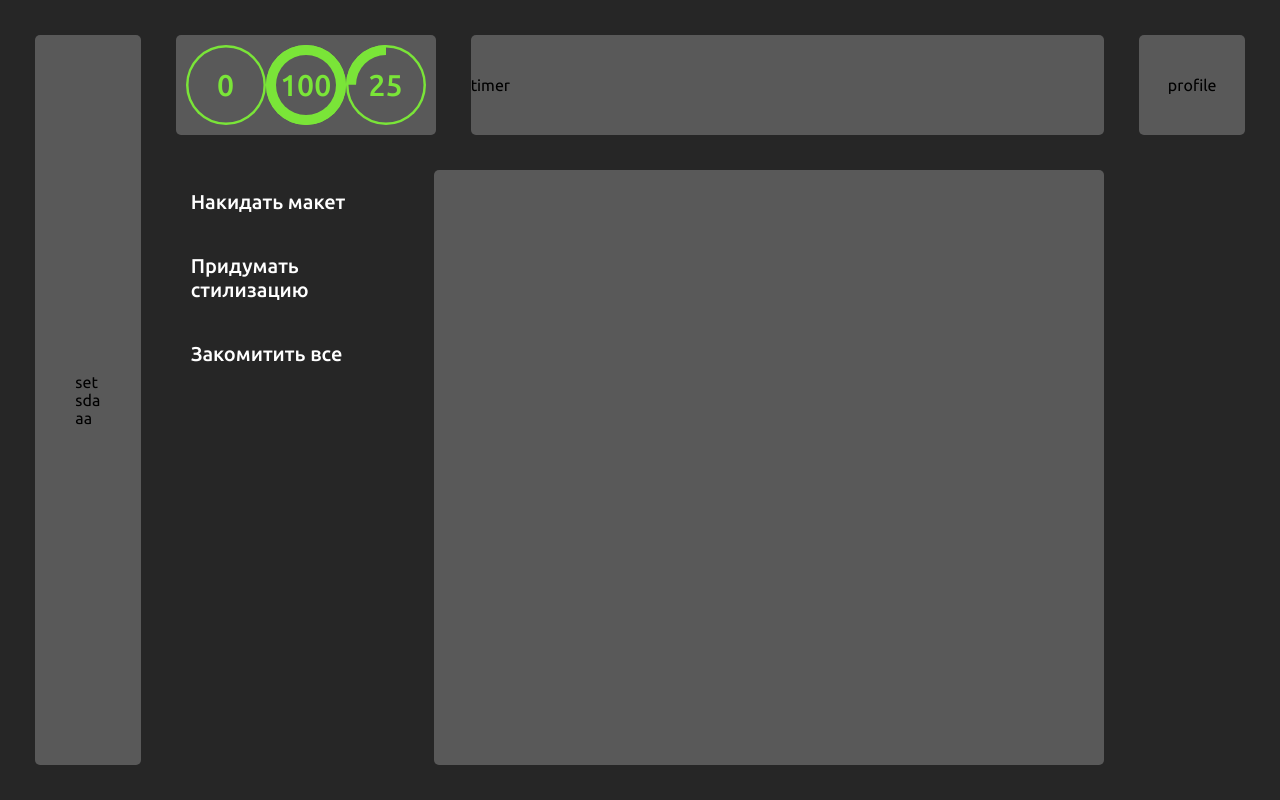
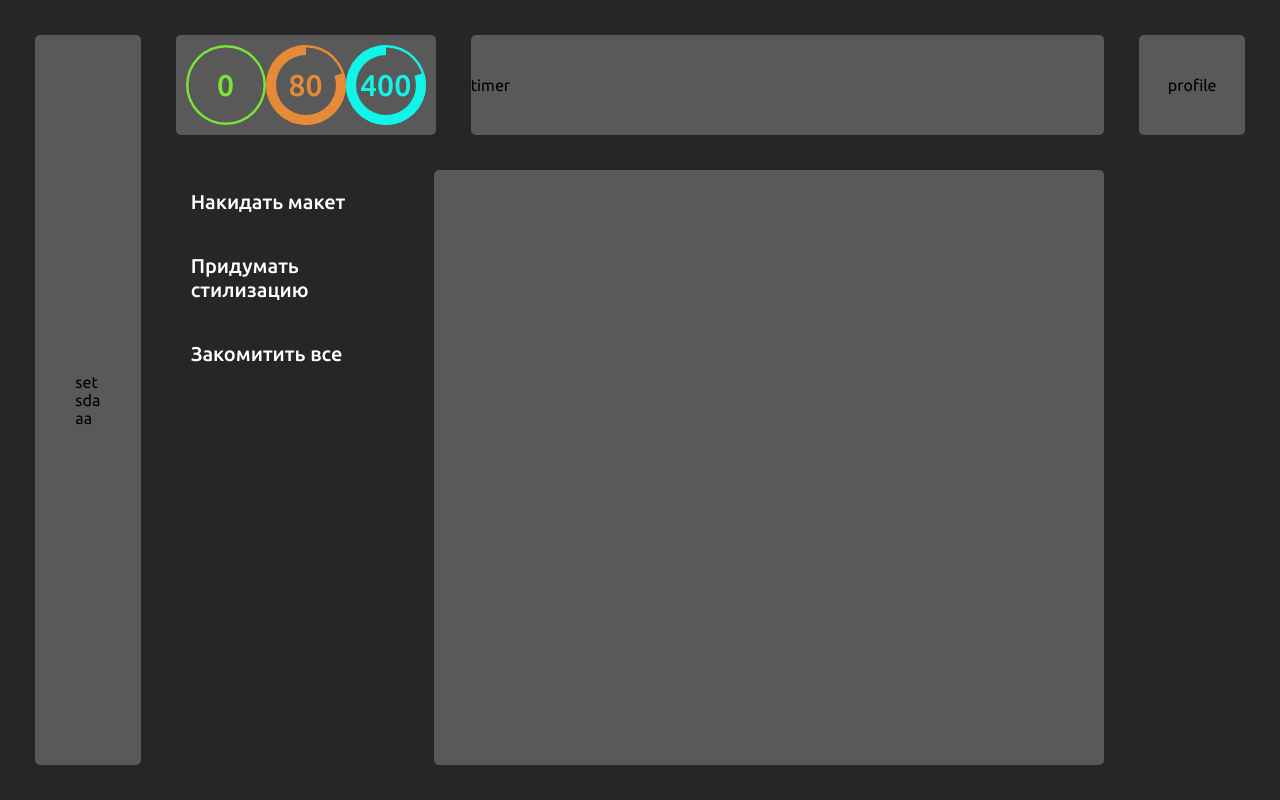
Before and after one commit to Rilleynsss/MindfullProgress, a React (Create React App) app: page / in a window 1280 px wide. Built offline with nearby package versions, Linux system fonts and the light colour scheme.

Commit message:
upgrade radian component

```diff
--- a/src/components/StatusBar/Radian.tsx
+++ b/src/components/StatusBar/Radian.tsx
@@ -1,13 +1,30 @@
 import { FC } from "react";
 import cls from "../../style/layout.module.scss";
 
+export enum RadianVariant {
+  green = "#7AE538",
+  orange = "#E58B38",
+  blue = "#11F5E8",
+}
+
 interface RadianProps {
   percent: number;
+  variant: RadianVariant;
+  maxState?: number;
+  text?: number;
 }
 
-const Radian: FC<RadianProps> = ({ percent }) => {
-  const colors = {
-    green: "#7AE538",
+const Radian: FC<RadianProps> = ({
+  percent,
+  variant,
+  maxState = 100,
+  text,
+}) => {
+  const calcProgress = (max: number) => {
+    if (max <= percent) {
+      return -(2 * Math.PI * 40) + ((2 * Math.PI * 40) / percent) * percent;
+    }
+    return -(2 * Math.PI * 40) + ((2 * Math.PI * 40) / maxState) * percent;
   };
   return (
     <div className={cls.radian}>
@@ -23,12 +40,10 @@ const Radian: FC<RadianProps> = ({ percent }) => {
           cx="40"
           cy="40"
           r={40}
-          stroke={colors.green}
+          stroke={variant}
           strokeWidth={25}
           strokeDasharray={2 * Math.PI * 40}
-          strokeDashoffset={
-            -(2 * Math.PI * 40) + ((2 * Math.PI * 40) / 100) * percent
-          }
+          strokeDashoffset={calcProgress(maxState)}
           mask="url(#mask)"
         />
         <circle
@@ -38,17 +53,17 @@ const Radian: FC<RadianProps> = ({ percent }) => {
           cx="40"
           cy="40"
           r={40}
-          stroke={colors.green}
+          stroke={variant}
           strokeWidth={5}
           mask="url(#mask)"
         />
       </svg>
       <p
         style={{
-          color: colors.green,
+          color: variant,
         }}
       >
-        {Math.round(percent)}
+        {text ? text : Math.round(percent)}
       </p>
     </div>
   );
--- a/src/components/StatusBar/Statusbar.tsx
+++ b/src/components/StatusBar/Statusbar.tsx
@@ -1,6 +1,6 @@
 import { FC } from "react";
 import cls from "../../style/layout.module.scss";
-import Radian from "./Radian";
+import Radian, { RadianVariant } from "./Radian";
 import { useAppSelector } from "../../hooks/redux";
 
 const Statusbar: FC = () => {
@@ -12,8 +12,8 @@ const Statusbar: FC = () => {
     }
   });
   const percent = (complete / task.length) * 100;
-  const percent2 = 100;
-  const percent3 = 25;
+  const percent2 = 80;
+  const percent3 = 400;
   return (
     <div className={cls.layoutStatusbar}>
       <div
@@ -23,9 +23,13 @@ const Statusbar: FC = () => {
           width: "100%",
         }}
       >
-        <Radian percent={percent} />
-        <Radian percent={percent2} />
-        <Radian percent={percent3} />
+        <Radian variant={RadianVariant.green} percent={percent} />
+        <Radian variant={RadianVariant.orange} percent={percent2} />
+        <Radian
+          variant={RadianVariant.blue}
+          maxState={500}
+          percent={percent3}
+        />
       </div>
     </div>
   );
```
